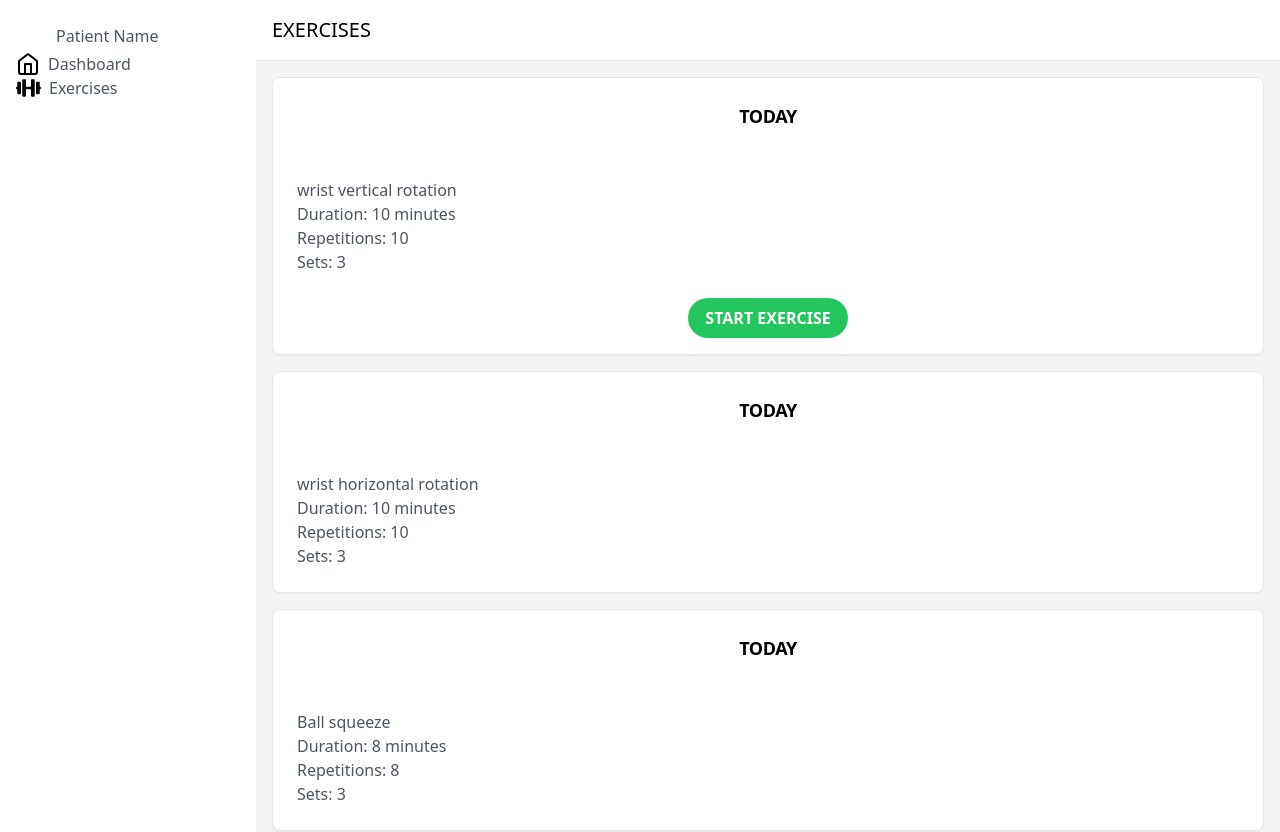
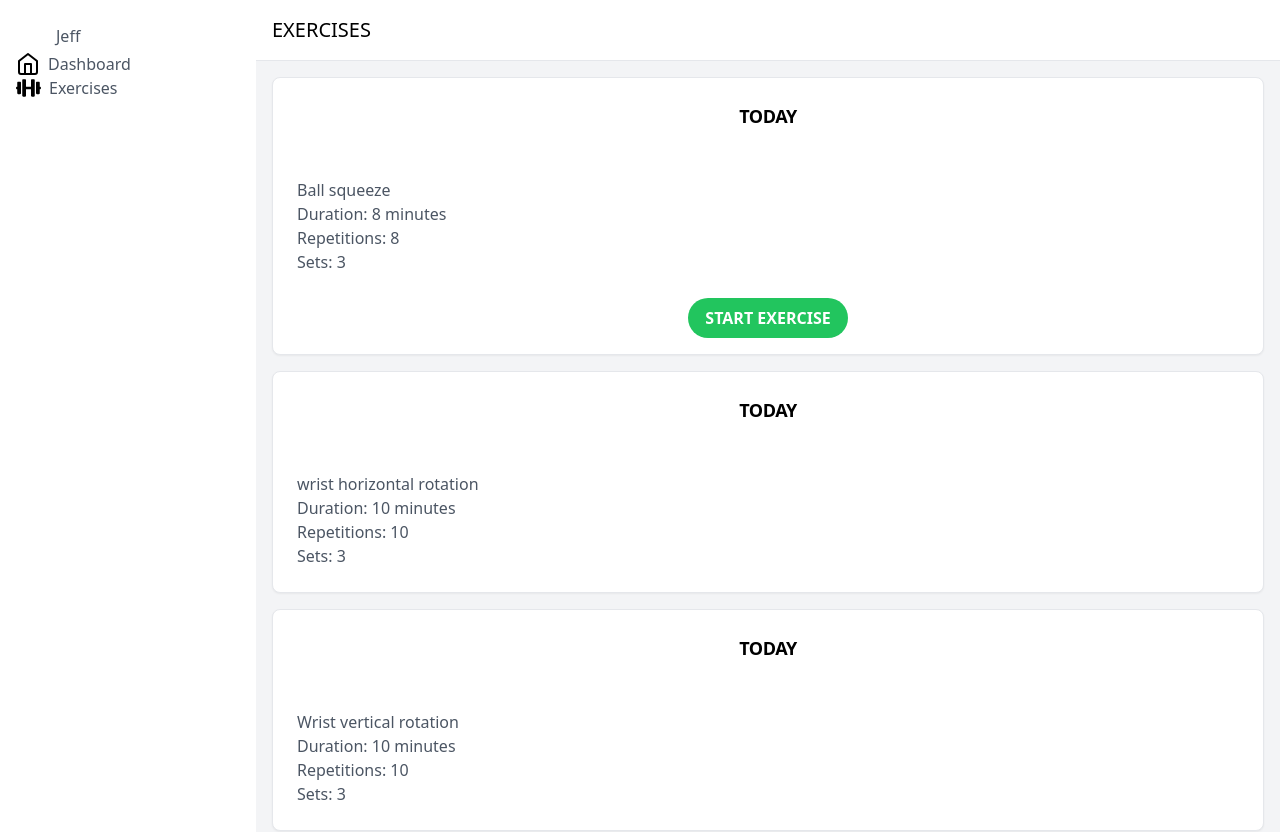
Before and after one commit to DeschuytterBjarni/Future_Tech, a Vue app in the folder packages/front/: page /patient/exercises in a window 1280 px wide. Shown: the top 832 px of the page. Built offline with nearby package versions, Linux system fonts and the light colour scheme.

Commit message:
fix: exercise

```diff
--- a/packages/front/src/views/patientDashboard.vue
+++ b/packages/front/src/views/patientDashboard.vue
@@ -56,12 +56,12 @@
               <h3 class="tracking-tight text-lg font-semibold">Next exercise</h3>
             </div>
             <div class="p-6">
-                <p class="text-gray-600 ">wrist vertical rotation</p>
-                <p class="text-gray-600 ">Duration: 10 minutes</p>
-                <p class="text-gray-600 ">Repetitions: 10</p>
+                <p class="text-gray-600 ">Ball squeeze</p>
+                <p class="text-gray-600 ">Duration: 8 minutes</p>
+                <p class="text-gray-600 ">Repetitions: 8</p>
                 <p class="text-gray-600 ">Sets: 3</p>
             </div>
-            <RouterLink to="/patient/exercises/wvr" class="place-self-center">
+            <RouterLink to="/patient/exercises/bs" class="place-self-center">
                 <button class="w-40 mb-4 bg-green-500 hover:bg-green-700 text-white font-bold py-2 px-4 rounded-full mx-2">START EXERCISE</button>
             </RouterLink>
           </div>
--- a/packages/front/src/views/patientExercises.vue
+++ b/packages/front/src/views/patientExercises.vue
@@ -8,7 +8,7 @@
                     class="relative flex shrink-0 overflow-hidden rounded-full w-8 h-8"
                     src="/placeholder.svg?height=50&amp;width=50"
                   ></span>
-                  <span class="font-medium">Patient Name</span>
+                  <span class="font-medium">Jeff</span>
                 </a>
                 <RouterLink to="/patient">
                     <button class="flex items-center space-x-2 text-gray-600 " >
@@ -38,9 +38,11 @@
                 </RouterLink>
               </nav>
               <div class="flex-shrink-0 px-4 py-2">
-                <button class="inline-flex items-center justify-center rounded-md text-sm font-medium ring-offset-background transition-colors focus-visible:outline-none focus-visible:ring-2 focus-visible:ring-ring focus-visible:ring-offset-2 disabled:pointer-events-none disabled:opacity-50 border border-input bg-background hover:bg-accent hover:text-accent-foreground h-10 px-4 py-2">
-                  Logout
-                </button>
+                <RouterLink to="/">
+                    <button class="inline-flex items-center justify-center rounded-md text-sm font-medium ring-offset-background transition-colors focus-visible:outline-none focus-visible:ring-2 focus-visible:ring-ring focus-visible:ring-offset-2 disabled:pointer-events-none disabled:opacity-50 border border-input bg-background hover:bg-accent hover:text-accent-foreground h-10 px-4 py-2">
+                        Logout
+                    </button>
+                </RouterLink>
               </div>
             </div>
           </aside>
@@ -54,12 +56,12 @@
                   <h3 class="tracking-tight text-lg font-bold">TODAY</h3>
                 </div>
                 <div class="p-6">
-                    <p class="text-gray-600 ">wrist vertical rotation</p>
-                    <p class="text-gray-600 ">Duration: 10 minutes</p>
-                    <p class="text-gray-600 ">Repetitions: 10</p>
+                    <p class="text-gray-600 ">Ball squeeze</p>
+                    <p class="text-gray-600 ">Duration: 8 minutes</p>
+                    <p class="text-gray-600 ">Repetitions: 8</p>
                     <p class="text-gray-600 ">Sets: 3</p>
                 </div>
-                <RouterLink to="/patient/exercises/wvr" class="place-self-center">
+                <RouterLink to="/patient/exercises/bs" class="place-self-center">
                     <button class="w-40 mb-4 bg-green-500 hover:bg-green-700 text-white font-bold py-2 px-4 rounded-full mx-2">START EXERCISE</button>
                 </RouterLink>
               </div>
@@ -79,9 +81,9 @@
                 <h3 class="tracking-tight text-lg font-bold">TODAY</h3>
               </div>
               <div class="p-6">
-                  <p class="text-gray-600 ">Ball squeeze</p>
-                  <p class="text-gray-600 ">Duration: 8 minutes</p>
-                  <p class="text-gray-600 ">Repetitions: 8</p>
+                  <p class="text-gray-600 ">Wrist vertical rotation</p>
+                  <p class="text-gray-600 ">Duration: 10 minutes</p>
+                  <p class="text-gray-600 ">Repetitions: 10</p>
                   <p class="text-gray-600 ">Sets: 3</p>
               </div>
             </div>
```
